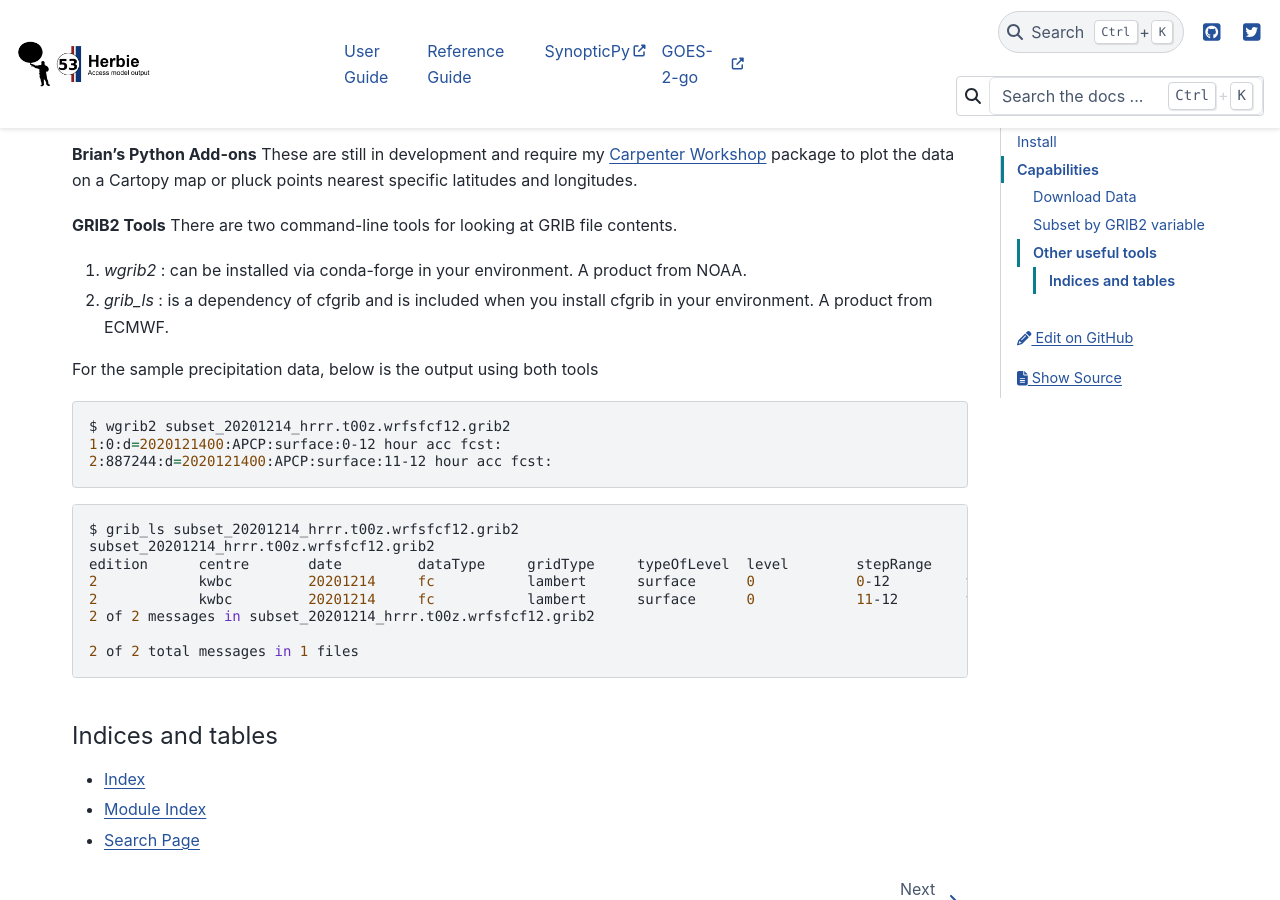
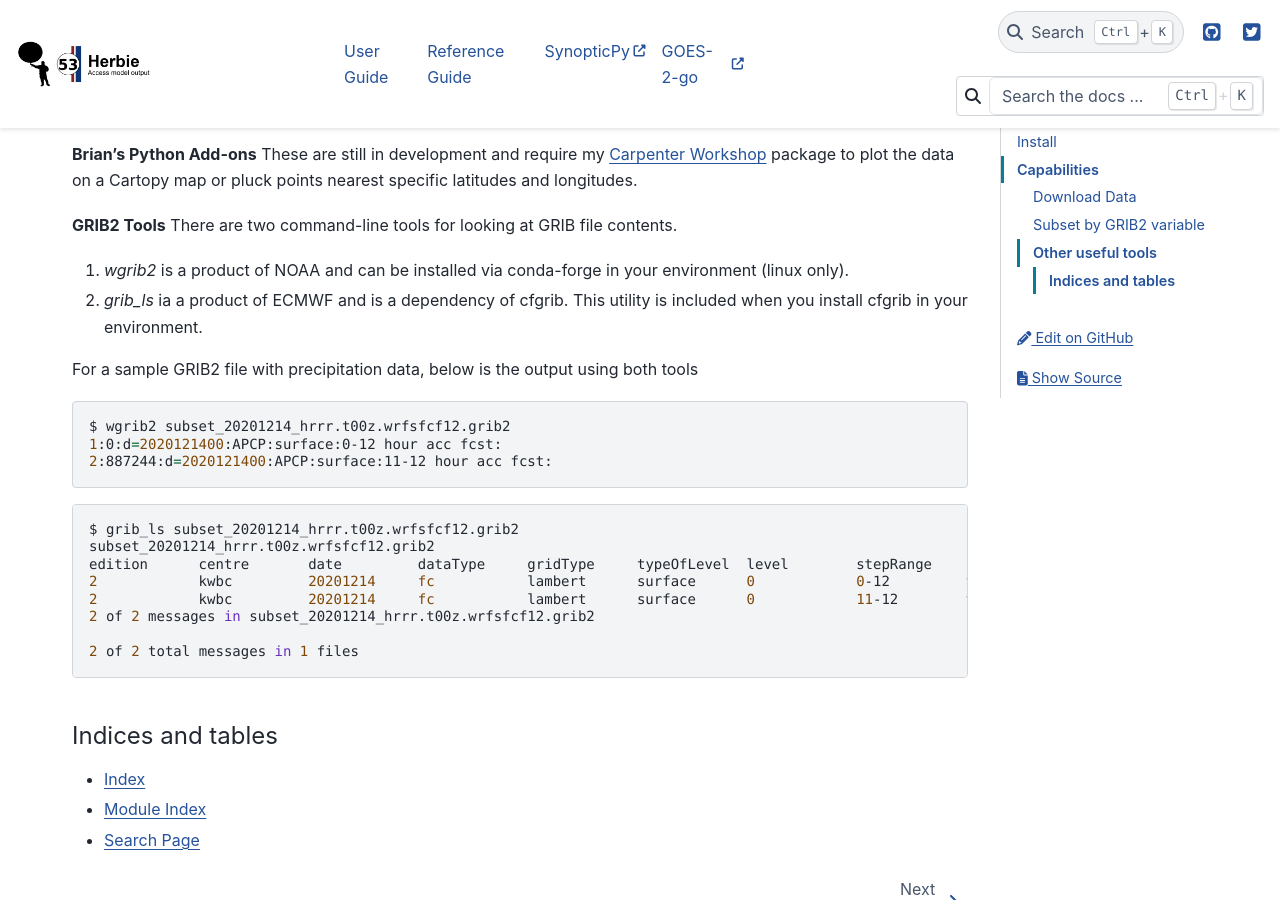
Before and after one commit to blaylockbk/Herbie, a Sphinx documentation site: the page built from docs/index.rst, in a window 1280 px wide and 900 px high, scrolled down 2368 px. Built offline with Sphinx 7.4.7 and the PyData theme 0.15.4, drawn with Linux system fonts in a browser that asks for light colours; nearby versions of some CDN libraries; pages that are not in the unit, such as notebooks, are missing from menus.

Commit message:
Updated Sphinx Docs

```diff
--- a/docs/index.rst
+++ b/docs/index.rst
@@ -74,10 +74,10 @@ These are still in development and require my `Carpenter Workshop <https://githu
 **GRIB2 Tools**
 There are two command-line tools for looking at GRIB file contents.
 
-1. *wgrib2* : can be installed via conda-forge in your environment. A product from NOAA.
-2. *grib_ls* : is a dependency of cfgrib and is included when you install cfgrib in your environment. A product from ECMWF.
+1. *wgrib2* is a product of NOAA and can be installed via conda-forge in your environment (linux only).
+2. *grib_ls* ia a product of ECMWF and is a dependency of cfgrib. This utility is included when you install cfgrib in your environment.
 
-For the sample precipitation data, below is the output using both tools
+For a sample GRIB2 file with precipitation data, below is the output using both tools
 
 .. code-block:: bash
 
```
Also changed, not shown: 5 other files.
